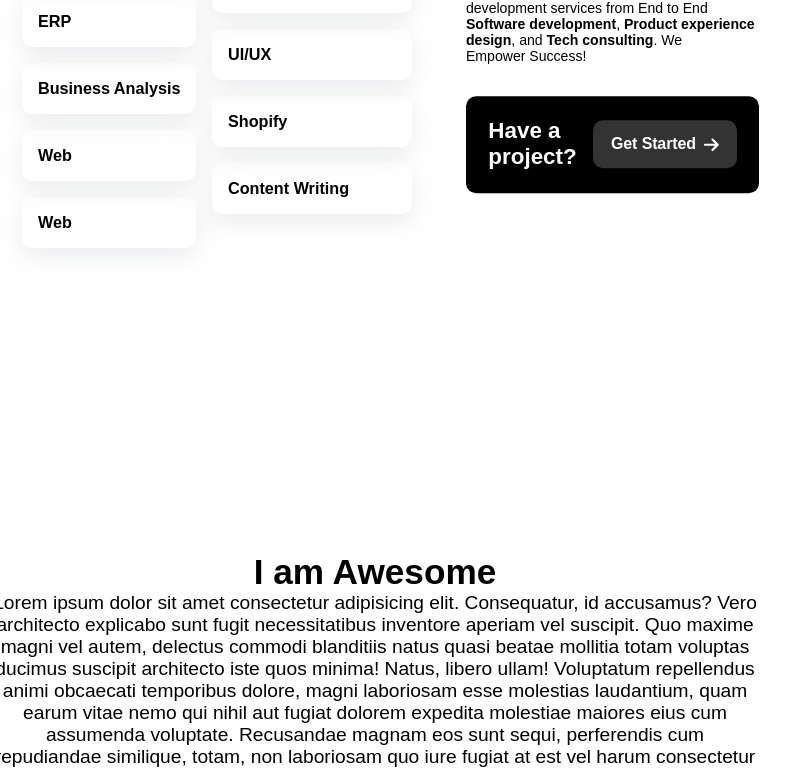
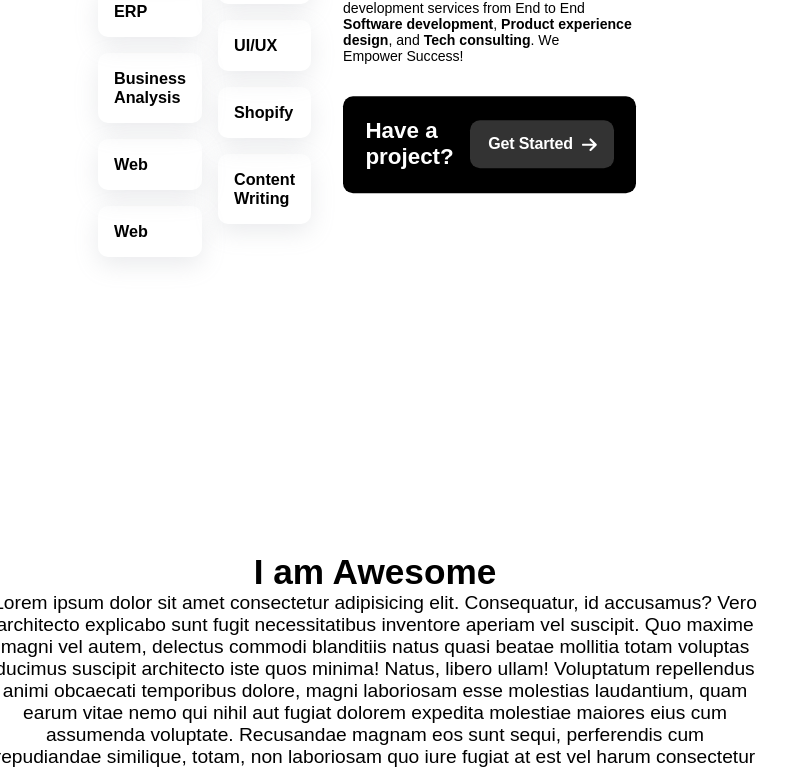
Before and after one commit to arbaz93/service-section-devolopy, a plain HTML site: page index.html in a window 1280 px wide. Shown: the part 312-1083 px from the top of the page, without its empty margins (265-1055 px from the left). Drawn offline with Linux system fonts and the light colour scheme.

Commit message:
fixed spacing issue

```diff
--- a/services.css
+++ b/services.css
@@ -133,13 +133,11 @@ a {
 .services-container .left-content .get-started a:hover svg,
 .services-container .left-content .get-started a:focus svg {
     animation: arrowAnimation cubic-bezier(.645, .045, .355, 1) .35s;
-    /* transform: rotate(90deg) translateY(-10px); */
 }
 
 .services-container .left-content .get-started a p {
     font-size: 1rem;
     width: max-content;
-    /* word-break: keep-all; */
 }
 
 .services-container .left-content .get-started a svg {
@@ -171,7 +169,7 @@ a {
     align-items: center;
     justify-content: space-around;
     gap: 1rem;
-    width: 100%;
+    width: min-content;
 }
 
 .services-container .right-side .column {
```
